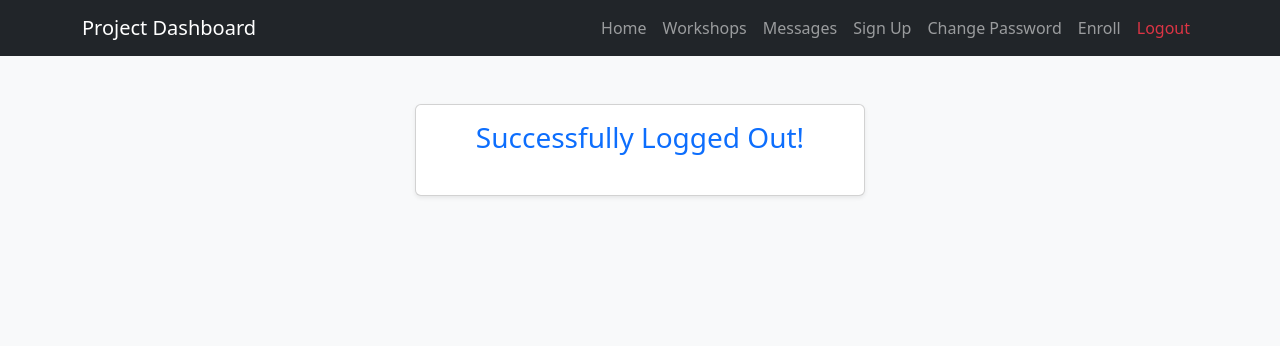
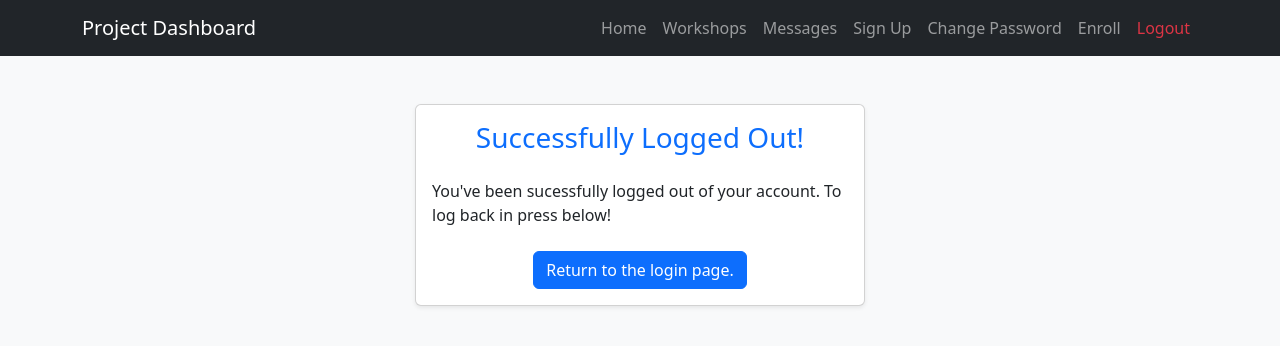
Before and after one commit to krispepper/530_2026_09_workshop, a Flask app: page /logout in a window 1280 px wide. Shown: the top 346 px of the page. Run offline with Flask 3, Linux system fonts and the light colour scheme; parts of the project's set-up code (start-up, migrations or seed data) failed here and were passed over.

Commit message:
added logout page

```diff
--- a/templates/logout.html
+++ b/templates/logout.html
@@ -13,5 +13,15 @@
     <div class = "container">
         <div class="card shadow-sm mx-auto mt-5" style="max-width: 450px;">
             <div class="card-body">
+                <!--main title-->
                 <h3 class="card-title text-center mb-4 text-primary">Successfully Logged Out!</h3>
+                <!--Message and button to redirect user to login-->
+                <p class="mb-4">You've been sucessfully logged out of your account. To log back in press below!</p>
+                <div class="d-flex justify-content-center">
+                    <a href="/login" class="btn btn-primary">Return to the login page.</a>
+                </div>
+            </div>
+        </div>
     </div>
+</body>
+</html>
```
